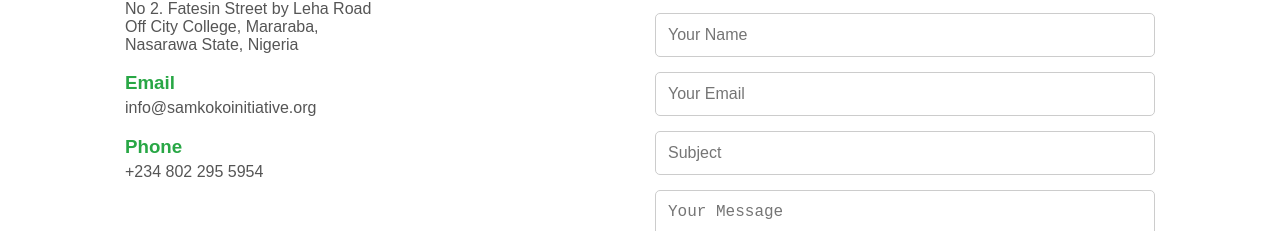
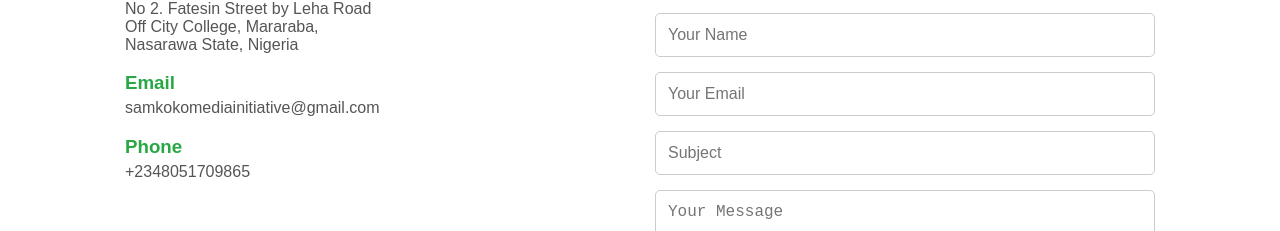
Before and after one commit to jofilacode/samkoko-media, a React (Vite) app: page /contact in a window 1280 px wide. Shown: the part 250-481 px from the top of the page. Built offline with nearby package versions, Linux system fonts and the light colour scheme.

Commit message:
Details Fixed.

```diff
--- a/src/pages/Contact.jsx
+++ b/src/pages/Contact.jsx
@@ -14,10 +14,10 @@
           </p>
 
           <h3>Email</h3>
-          <p>info@samkokoinitiative.org</p>
+          <p> samkokomediainitiative@gmail.com</p>
 
           <h3>Phone</h3>
-          <p>+234 802 295 5954</p>
+          <p>+2348051709865</p>
         </div>
 
         <div className="contact-form">
--- a/src/pages/Donate.jsx
+++ b/src/pages/Donate.jsx
@@ -22,7 +22,7 @@
           <img src="https://cdn-icons-png.flaticon.com/512/2107/2107957.png" alt="Bank Transfer" />
           <h3>Bank Transfer</h3>
           <p><strong>Account Name:</strong> Samkoko Media Initiative</p>
-          <p><strong>Account Number:</strong> 1234567890</p>
+          <p><strong>Account Number:</strong> 1307113165</p>
           <p><strong>Bank:</strong> Providus Bank Nigeria</p>
         </div>
 
```
